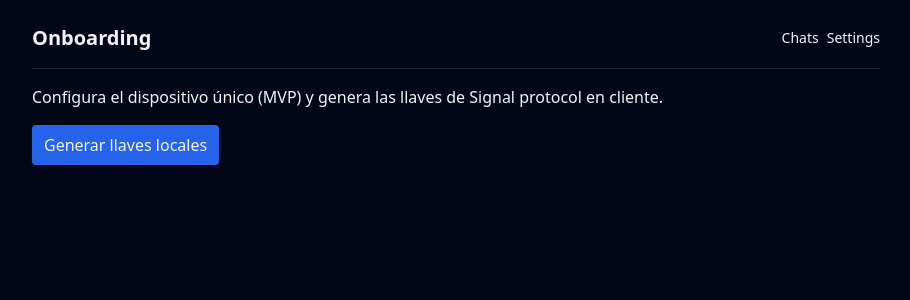
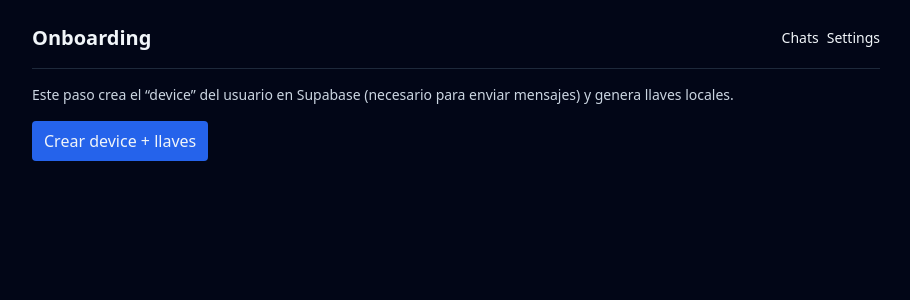
Before and after one commit to renanavisca-ops/mobile-chat-mvp, a Next.js app: page /onboarding in a window 1280 px wide. Shown: the top 300 px of the page, without its empty margins (184-1094 px from the left). Built offline with nearby package versions, Linux system fonts and the light colour scheme.

Commit message:
Update page.tsx

```diff
--- a/src/app/onboarding/page.tsx
+++ b/src/app/onboarding/page.tsx
@@ -3,23 +3,88 @@
 import { useState } from 'react';
 import { PageShell } from '@/components/page-shell';
 import { createLocalDeviceBundle } from '@/lib/crypto/device';
+import { browserSupabase } from '@/lib/supabase/client';
 
 export default function OnboardingPage() {
-  const [status, setStatus] = useState('');
+  const [status, setStatus] = useState<string>('');
+  const [busy, setBusy] = useState(false);
 
   async function runOnboarding() {
-    const result = await createLocalDeviceBundle();
-    localStorage.setItem('device_bundle', JSON.stringify(result));
-    setStatus('Device identity creada localmente y lista para publicar prekeys.');
+    setBusy(true);
+    setStatus('Generando llaves locales…');
+
+    try {
+      const supabase = browserSupabase();
+
+      // 1) Asegurar sesión
+      const { data: userData, error: userErr } = await supabase.auth.getUser();
+      if (userErr) throw userErr;
+      if (!userData.user) throw new Error('No estás autenticado. Ve a /login.');
+
+      // 2) Generar bundle local (Signal-ish)
+      const bundle = await createLocalDeviceBundle();
+      localStorage.setItem('device_bundle', JSON.stringify(bundle));
+
+      // 3) Crear/actualizar profile mínimo (si ya existe, no pasa nada)
+      //    (Solo para que luego puedas buscar contactos por username, etc.)
+      const existingUsername = localStorage.getItem('username') || null;
+      await supabase.from('profiles').upsert(
+        {
+          id: userData.user.id,
+          username: existingUsername
+        },
+        { onConflict: 'id' }
+      );
+
+      // 4) Registrar dispositivo en DB (mínimo viable)
+      //    IMPORTANTE: Tu schema exige signed_prekey_public y signature, pero tu bundle no los trae,
+      //    así que usamos placeholders "mvp" por ahora (luego lo hacemos real).
+      const deviceLabel = `Web-${new Date().toISOString().slice(0, 10)}`;
+
+      const { data: deviceRow, error: devErr } = await supabase
+        .from('devices')
+        .insert({
+          user_id: userData.user.id,
+          device_label: deviceLabel,
+          registration_id: bundle.registrationId,
+          identity_public_key: bundle.identityKey,
+          signed_prekey_id: bundle.signedPreKeyId,
+          signed_prekey_public: 'mvp',
+          signed_prekey_signature: 'mvp'
+        })
+        .select('id')
+        .single();
+
+      if (devErr) throw devErr;
+
+      // Guardamos el device id para usarlo al enviar mensajes
+      localStorage.setItem('active_device_id', deviceRow.id);
+
+      setStatus(`✅ Listo. Device registrado: ${deviceRow.id}`);
+    } catch (e: any) {
+      setStatus(`❌ Error: ${e?.message ?? String(e)}`);
+    } finally {
+      setBusy(false);
+    }
   }
 
   return (
     <PageShell title="Onboarding">
-      <p>Configura el dispositivo único (MVP) y genera las llaves de Signal protocol en cliente.</p>
-      <button className="w-fit rounded bg-blue-600 px-3 py-2" onClick={runOnboarding}>
-        Generar llaves locales
+      <p className="text-sm text-slate-300">
+        Este paso crea el “device” del usuario en Supabase (necesario para enviar mensajes) y genera llaves locales.
+      </p>
+
+      <button
+        className="w-fit rounded bg-blue-600 px-3 py-2 disabled:opacity-60"
+        onClick={runOnboarding}
+        disabled={busy}
+      >
+        {busy ? 'Procesando…' : 'Crear device + llaves'}
       </button>
-      <p aria-live="polite">{status}</p>
+
+      <p className="mt-3 whitespace-pre-wrap text-sm" aria-live="polite">
+        {status}
+      </p>
     </PageShell>
   );
 }
```
